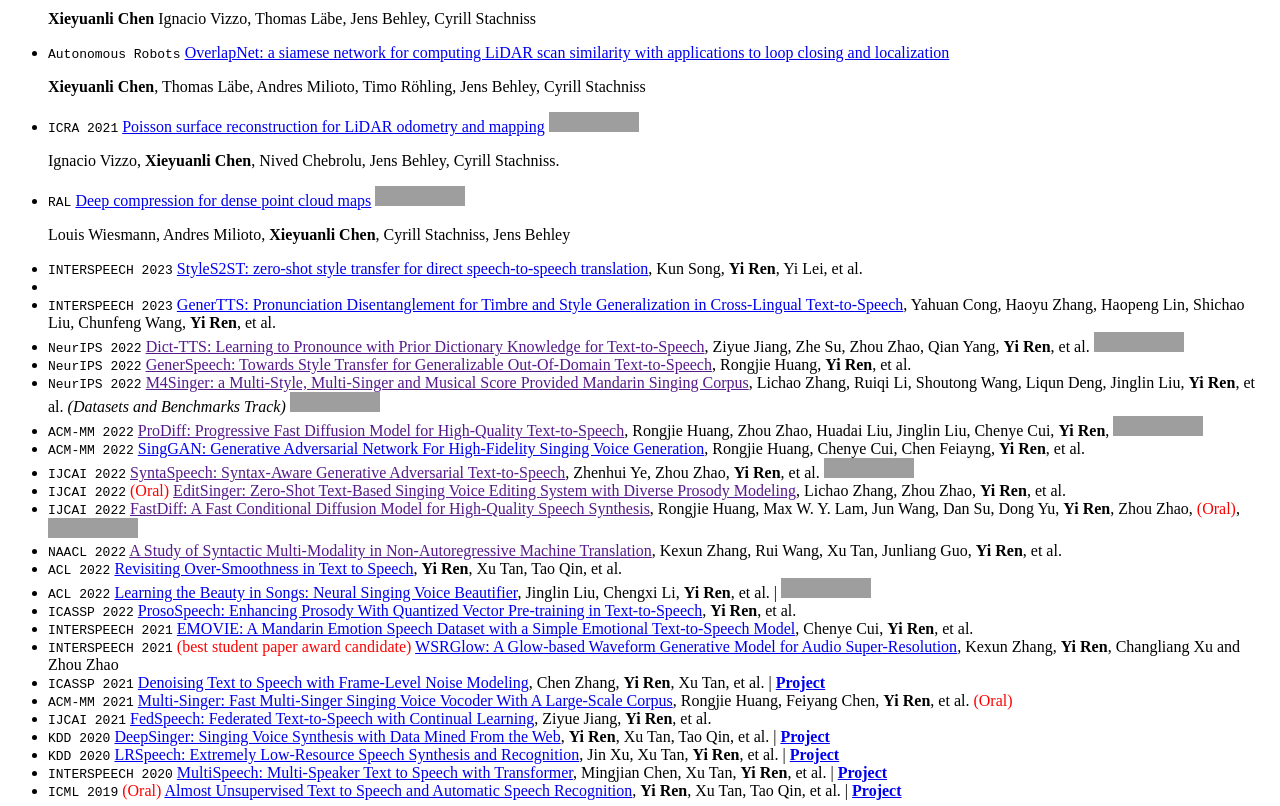
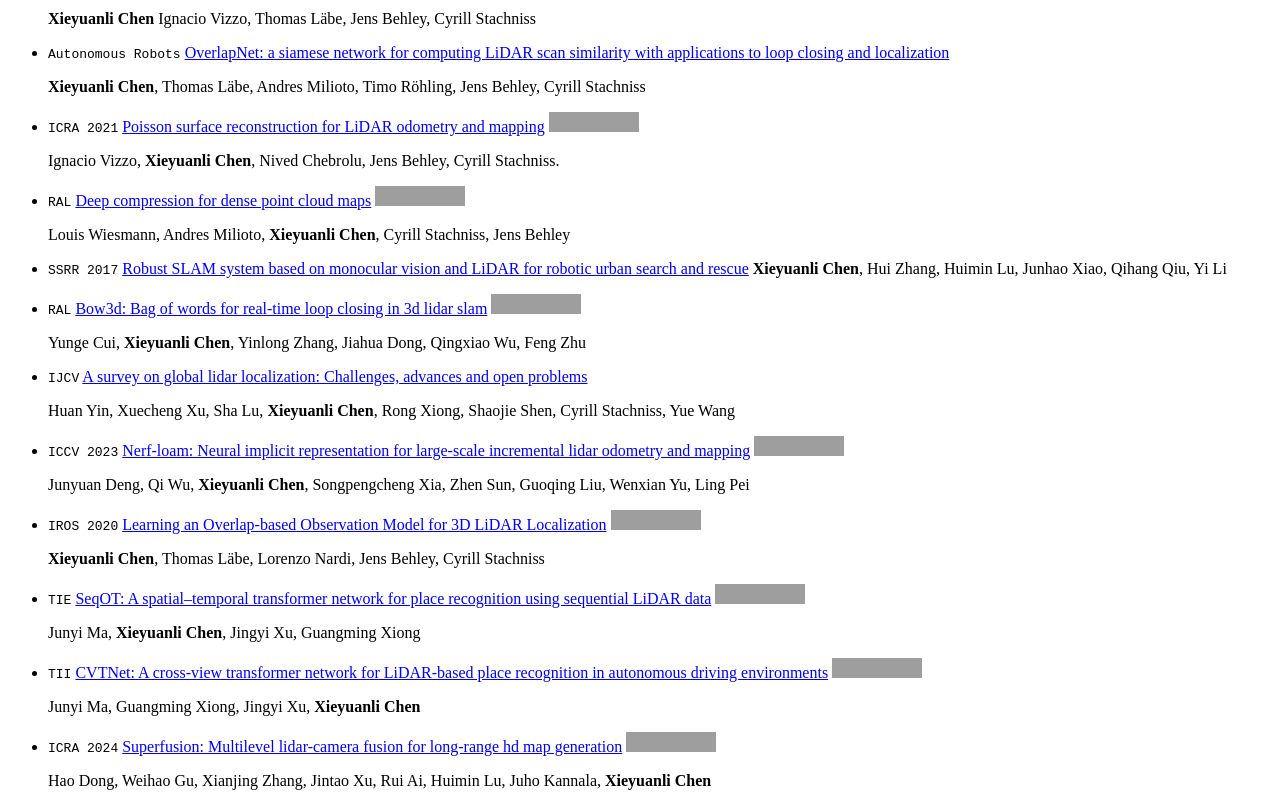
Before and after one commit to shenyehui/my-home, a Jekyll site: the page built from _pages/includes/pub.md, in a window 1280 px wide and 1400 px high, scrolled down 858 px. Shown: the top 806 px of the window. Built offline with Jekyll 4.4.1, drawn with Linux system fonts in a browser that asks for light colours; our own code applies the rules of GitHub Pages for plain Markdown files; some of the changed text lies outside the part shown; grey boxes are pictures that could not be loaded.

Commit message:
Update pub.md

```diff
--- a/_pages/includes/pub.md
+++ b/_pages/includes/pub.md
@@ -30,18 +30,48 @@
 
   Louis Wiesmann, Andres Milioto, **Xieyuanli Chen**, Cyrill Stachniss, Jens Behley
 
-- `INTERSPEECH 2023` [StyleS2ST: zero-shot style transfer for direct speech-to-speech translation](https://arxiv.org/abs/2305.17732), Kun Song, **Yi Ren**, Yi Lei, et al.
--
-- `INTERSPEECH 2023` [GenerTTS: Pronunciation Disentanglement for Timbre and Style Generalization in Cross-Lingual Text-to-Speech](https://arxiv.org/abs/2306.15304), Yahuan Cong, Haoyu Zhang, Haopeng Lin, Shichao Liu, Chunfeng Wang, **Yi Ren**, et al.
-- `NeurIPS 2022` [Dict-TTS: Learning to Pronounce with Prior Dictionary Knowledge for Text-to-Speech](), Ziyue Jiang, Zhe Su, Zhou Zhao, Qian Yang, **Yi Ren**, et al. [![](https://img.shields.io/github/stars/Zain-Jiang/Dict-TTS?style=social&label=Code+Stars)](https://github.com/Zain-Jiang/Dict-TTS)
-- `NeurIPS 2022` [GenerSpeech: Towards Style Transfer for Generalizable Out-Of-Domain Text-to-Speech](), Rongjie Huang, **Yi Ren**, et al.
-- `NeurIPS 2022` [M4Singer: a Multi-Style, Multi-Singer and Musical Score Provided Mandarin Singing Corpus](), Lichao Zhang, Ruiqi Li, Shoutong Wang, Liqun Deng, Jinglin Liu, **Yi Ren**, et al. *(Datasets and Benchmarks Track)* [![](https://img.shields.io/github/stars/M4Singer/M4Singer?style=social&label=Dataset+Stars)](https://github.com/M4Singer/M4Singer)
-- ``ACM-MM 2022`` [ProDiff: Progressive Fast Diffusion Model for High-Quality Text-to-Speech](), Rongjie Huang, Zhou Zhao, Huadai Liu, Jinglin Liu, Chenye Cui, **Yi Ren**, [![](https://img.shields.io/github/stars/Rongjiehuang/ProDiff?style=social&label=Code+Stars)](https://github.com/Rongjiehuang/ProDiff)
-- ``ACM-MM 2022`` [SingGAN: Generative Adversarial Network For High-Fidelity Singing Voice Generation](https://arxiv.org/abs/2110.07468), Rongjie Huang, Chenye Cui, Chen Feiayng, **Yi Ren**, et al.
-- ``IJCAI 2022`` [SyntaSpeech: Syntax-Aware Generative Adversarial Text-to-Speech](), Zhenhui Ye, Zhou Zhao, **Yi Ren**, et al. [![](https://img.shields.io/github/stars/yerfor/SyntaSpeech?style=social&label=Code+Stars)](https://github.com/yerfor/SyntaSpeech)
-- ``IJCAI 2022`` <span style="color:red">(Oral)</span> [EditSinger: Zero-Shot Text-Based Singing Voice Editing System with Diverse Prosody Modeling](), Lichao Zhang, Zhou Zhao, **Yi Ren**, et al.
-- ``IJCAI 2022`` [FastDiff: A Fast Conditional Diffusion Model for High-Quality Speech Synthesis](), Rongjie Huang, Max W. Y. Lam, Jun Wang, Dan Su, Dong Yu, **Yi Ren**, Zhou Zhao,  <span style="color:red">(Oral)</span>, [![](https://img.shields.io/github/stars/Rongjiehuang/FastDiff?style=social&label=Code+Stars)](https://github.com/Rongjiehuang/FastDiff)
-- ``NAACL 2022`` [A Study of Syntactic Multi-Modality in Non-Autoregressive Machine Translation](), Kexun Zhang, Rui Wang, Xu Tan, Junliang Guo, **Yi Ren**, et al.
+- `SSRR 2017` [Robust SLAM system based on monocular vision and LiDAR for robotic urban search and rescue](https://www.researchgate.net/profile/Huimin-Lu-3/publication/320747009_Robust_SLAM_system_based_on_monocular_vision_and_LiDAR_for_robotic_urban_search_and_rescue/links/59fc7f99aca272347a214da6/Robust-SLAM-system-based-on-monocular-vision-and-LiDAR-for-robotic-urban-search-and-rescue.pdf)
+   **Xieyuanli Chen**, Hui Zhang, Huimin Lu, Junhao Xiao, Qihang Qiu, Yi Li
+
+- `RAL` [Bow3d: Bag of words for real-time loop closing in 3d lidar slam](https://arxiv.org/abs/2208.07473) [![](https://img.shields.io/github/stars/YungeCui/BoW3D?style=social&label=Code+Stars)](https://github.com/YungeCui/BoW3D)
+
+  Yunge Cui, **Xieyuanli Chen**, Yinlong Zhang, Jiahua Dong, Qingxiao Wu, Feng Zhu
+
+- `IJCV` [A survey on global lidar localization: Challenges, advances and open problems](https://arxiv.org/abs/2302.07433)
+
+  Huan Yin, Xuecheng Xu, Sha Lu, **Xieyuanli Chen**, Rong Xiong, Shaojie Shen, Cyrill Stachniss, Yue Wang
+
+- `ICCV 2023` [Nerf-loam: Neural implicit representation for large-scale incremental lidar odometry and mapping](https://openaccess.thecvf.com/content/ICCV2023/papers/Deng_NeRF-LOAM_Neural_Implicit_Representation_for_Large-Scale_Incremental_LiDAR_Odometry_and_ICCV_2023_paper.pdf) [![](https://img.shields.io/github/stars/JunyuanDeng/NeRF-LOAM?style=social&label=Code+Stars)](https://github.com/JunyuanDeng/NeRF-LOAM)
+
+  Junyuan Deng, Qi Wu, **Xieyuanli Chen**, Songpengcheng Xia, Zhen Sun, Guoqing Liu, Wenxian Yu, Ling Pei
+
+- `IROS 2020` [Learning an Overlap-based Observation Model for 3D LiDAR Localization](https://arxiv.org/abs/2105.11717) [![](https://img.shields.io/github/stars/PRBonn/overlap_localization?style=social&label=Code+Stars)](https://github.com/PRBonn/overlap_localization)
+
+  **Xieyuanli Chen**, Thomas Läbe, Lorenzo Nardi, Jens Behley, Cyrill Stachniss
+
+- ``TIE`` [SeqOT: A spatial–temporal transformer network for place recognition using sequential LiDAR data](https://arxiv.org/abs/2209.07951) [![](https://img.shields.io/github/stars/BIT-MJY/SeqOT&label=Code+Stars)](https://github.com/BIT-MJY/SeqOT)
+
+  Junyi Ma, **Xieyuanli Chen**, Jingyi Xu, Guangming Xiong
+
+- ``TII`` [CVTNet: A cross-view transformer network for LiDAR-based place recognition in autonomous driving environments](https://ieeexplore.ieee.org/abstract/document/10273716) [![](https://img.shields.io/github/stars/BIT-MJY/CVTNet&label=Code+Stars)](https://github.com/BIT-MJY/CVTNet)
+
+  Junyi Ma, Guangming Xiong, Jingyi Xu, **Xieyuanli Chen**
+
+- ``ICRA 2024`` [Superfusion: Multilevel lidar-camera fusion for long-range hd map generation](https://arxiv.org/abs/2211.15656) [![](https://img.shields.io/github/stars/haomo-ai/SuperFusion?style=social&label=Code+Stars)](https://github.com/haomo-ai/SuperFusion)
+
+  Hao Dong, Weihao Gu, Xianjing Zhang, Jintao Xu, Rui Ai, Huimin Lu, Juho Kannala, **Xieyuanli Chen**
+
+- ``IJARS 2018`` [Distributed and collaborative monocular simultaneous localization and mapping for multi-robot systems in large-scale environments](https://journals.sagepub.com/doi/pdf/10.1177/1729881418780178)
+
+  Hui Zhang, **Xieyuanli Chen**, Huimin Lu, Junhao Xiao
+
+- ``ECMR 2021`` [Online range image-based pole extractor for long-term lidar localization in urban environments](https://arxiv.org/abs/2108.08621)
+
+  Hao Dong, **Xieyuanli Chen**, Cyrill Stachniss
+
+- ``RAL`` [Long-term localization using semantic cues in floor plan maps](https://arxiv.org/abs/2210.01456)
+
+  Nicky Zimmerman, Tiziano Guadagnino, **Xieyuanli Chen**, Jens Behley, Cyrill Stachniss
 - ``ACL 2022`` [Revisiting Over-Smoothness in Text to Speech](https://arxiv.org/abs/2202.13066), **Yi Ren**, Xu Tan, Tao Qin, et al.
 - ``ACL 2022`` [Learning the Beauty in Songs: Neural Singing Voice Beautifier](https://arxiv.org/abs/2202.13277), Jinglin Liu, Chengxi Li, **Yi Ren**, et al. \| [![](https://img.shields.io/github/stars/MoonInTheRiver/NeuralSVB?style=social&label=Code+Stars)](https://github.com/MoonInTheRiver/NeuralSVB)
 - ``ICASSP 2022`` [ProsoSpeech: Enhancing Prosody With Quantized Vector Pre-training in Text-to-Speech](https://prosospeech.github.io/), **Yi Ren**, et al.
```
